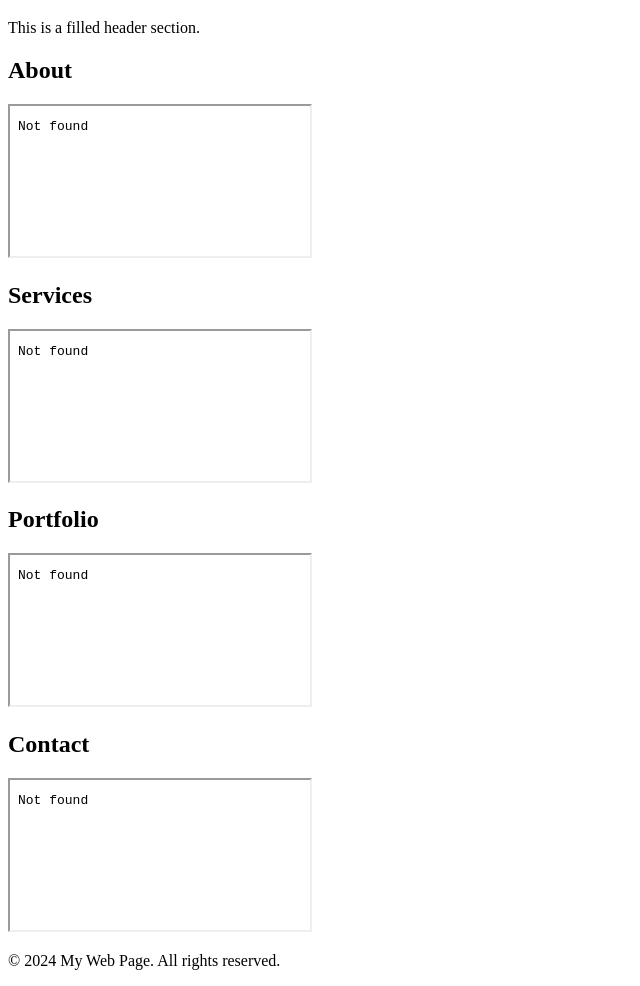
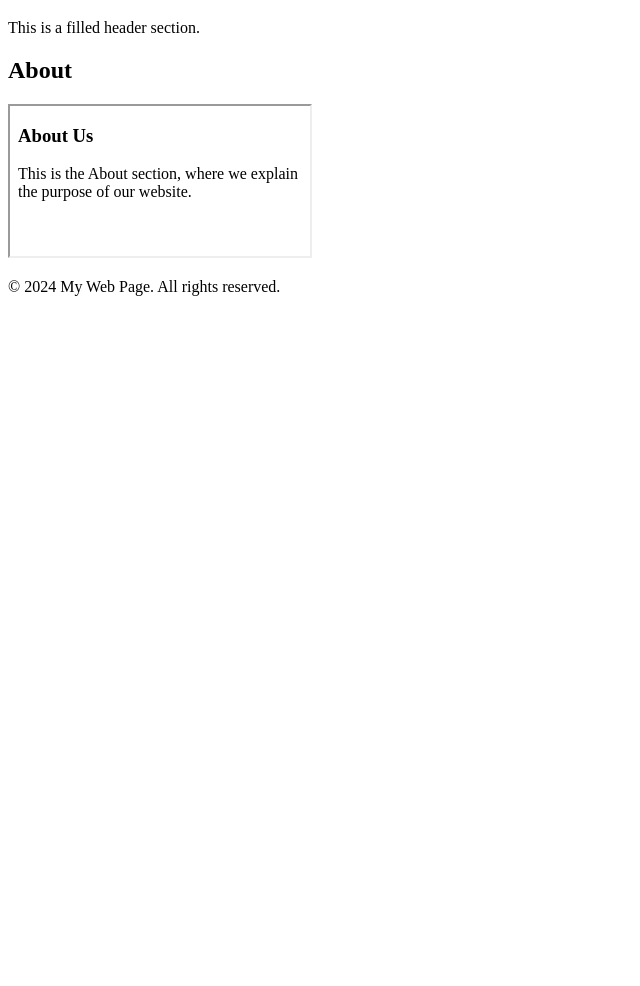
Before and after one commit to walid-moussa55/wam55, a plain HTML site: page index.html in a window 1280 px wide. Shown: the part 61-1047 px from the top of the page, without its empty margins (0-640 px from the left). After the commit the page ends 800 px from the top, so only its background shows below. Drawn offline with Linux system fonts and the light colour scheme.

Commit message:
Update index.html

```diff
--- a/index.html
+++ b/index.html
@@ -4,7 +4,7 @@
     <meta charset="UTF-8">
     <meta name="viewport" content="width=device-width, initial-scale=1.0">
     <title>wam55</title>
-    <link type="stylesheet" href="styles/style.css">
+    <link type="stylesheet" href="/styles/style.css">
 </head>
 <body>
 
@@ -17,27 +17,27 @@
     <!-- About Section with Iframe -->
     <section>
         <h2>About</h2>
-        <iframe src="about.html"></iframe>
+        <iframe src="/html/about.html"></iframe>
     </section>
 
     <!-- Services Section with Iframe -->
-    <section>
+<!--     <section>
         <h2>Services</h2>
         <iframe src="services.html"></iframe>
-    </section>
+    </section> -->
 
     <!-- Portfolio Section with Iframe -->
-    <section>
+<!--     <section>
         <h2>Portfolio</h2>
         <iframe src="portfolio.html"></iframe>
-    </section>
+    </section> -->
 
     <!-- Contact Section with Iframe -->
-    <section>
+<!--     <section>
         <h2>Contact</h2>
         <iframe src="contact.html"></iframe>
     </section>
-
+ -->
     <!-- Footer Section -->
     <footer>
         <p>&copy; 2024 My Web Page. All rights reserved.</p>
```
